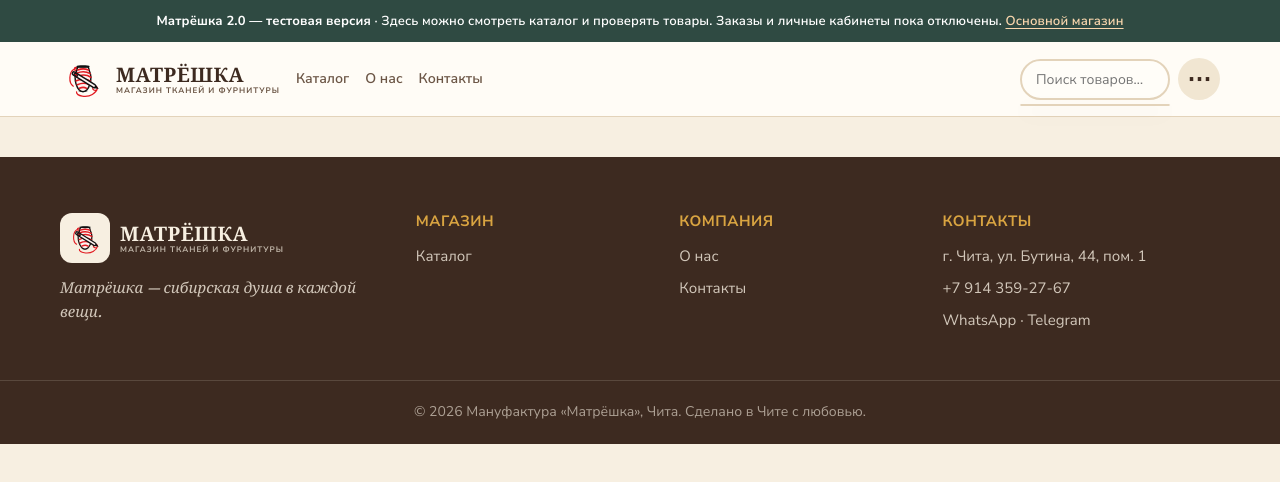
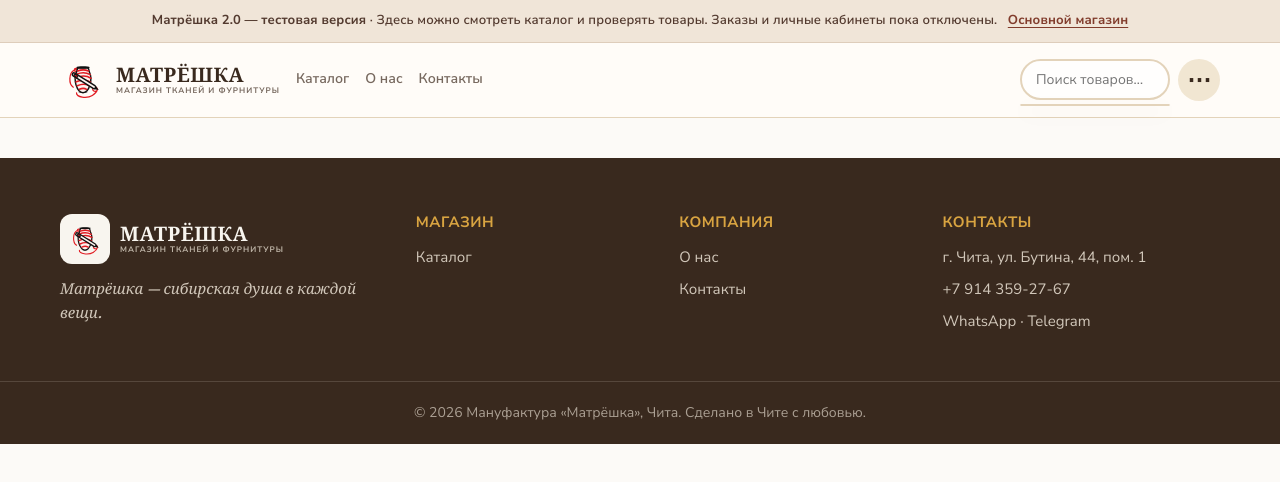
Before and after one commit to kent138/chita, a website: page public/index.html in a window 1280 px wide. Drawn offline with nearby package versions, Linux system fonts and the light colour scheme.

Commit message:
Load independent V2 design styles

```diff
--- a/public/index.html
+++ b/public/index.html
@@ -16,6 +16,7 @@
   <link rel="preconnect" href="https://fonts.gstatic.com" crossorigin>
   <link href="https://fonts.googleapis.com/css2?family=Playfair+Display:wght@600;700;800&family=Nunito+Sans:wght@400;600;700&display=swap" rel="stylesheet">
   <link rel="stylesheet" href="/css/style.css">
+  <link rel="stylesheet" href="/css/v2.css">
   <link rel="icon" type="image/svg+xml" href="/img/logo.svg">
 
   <!-- Яндекс.Метрика (демо-счётчик, замените на реальный ID) -->
```
